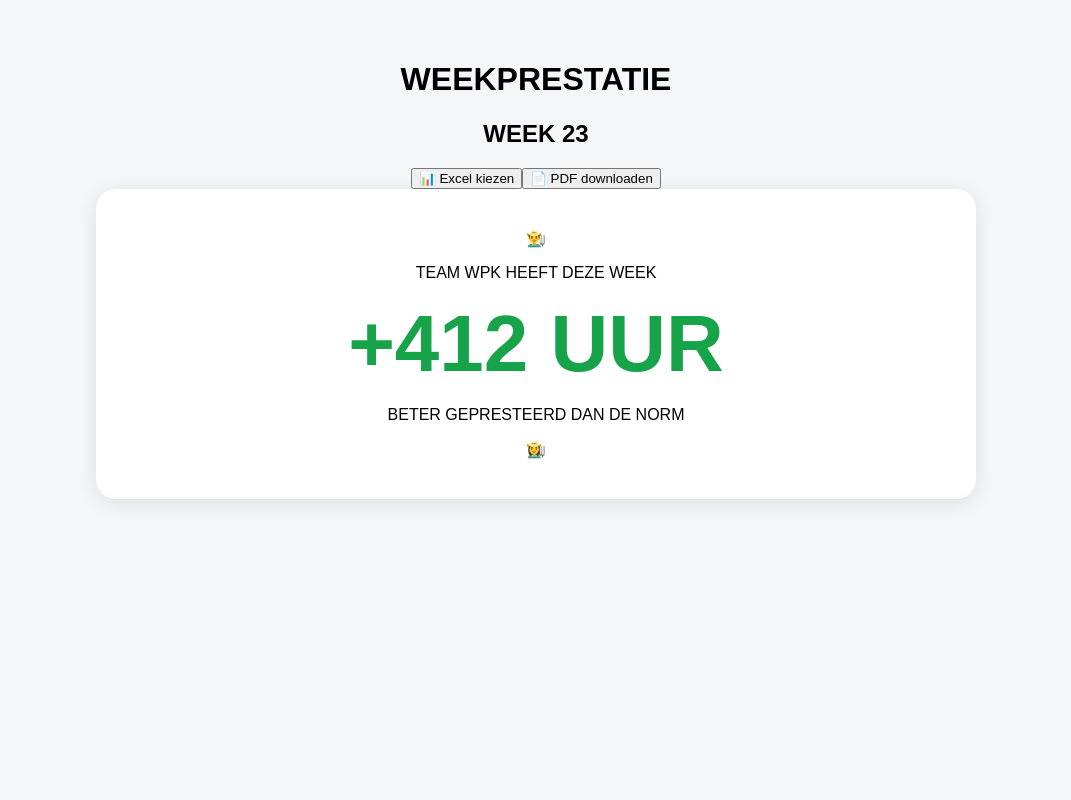
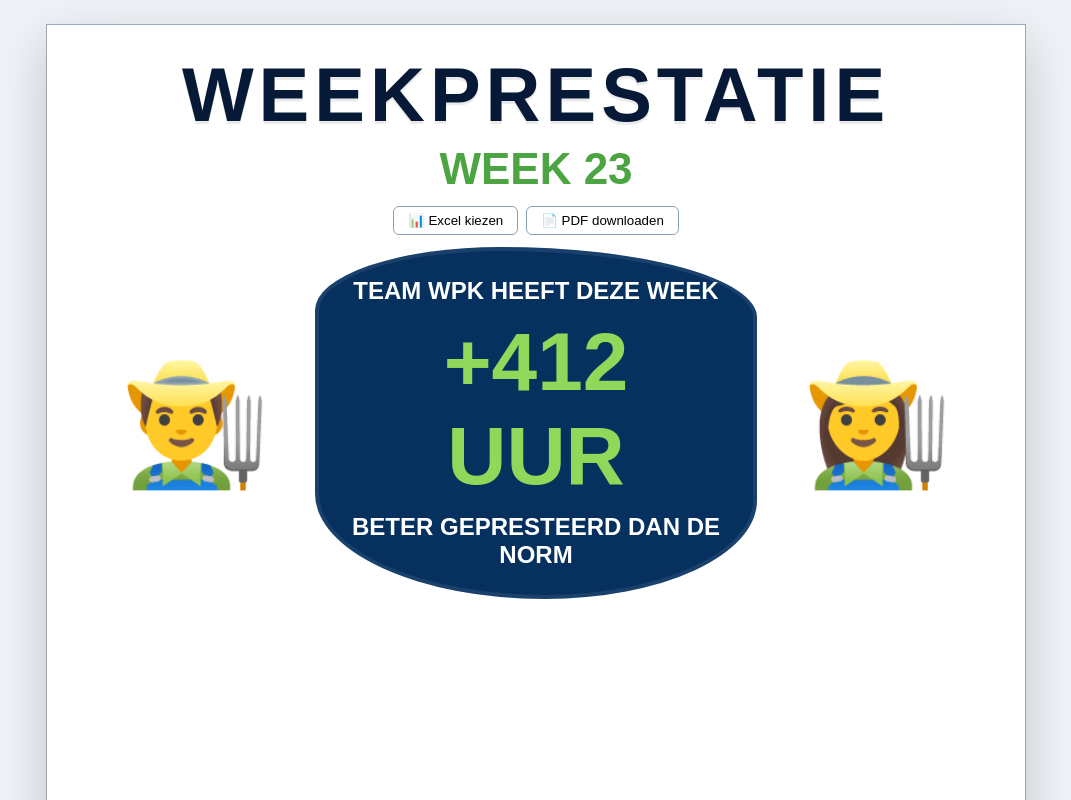
Before and after one commit to infoflorith-dev/wpk-weekprestatie, a React (Vite) app: page / in a window 1280 px wide. Shown: the top 800 px of the page, without its empty margins (104-1175 px from the left). Built offline with nearby package versions, Linux system fonts and the light colour scheme.

Commit message:
Update App.css

```diff
--- a/src/App.css
+++ b/src/App.css
@@ -1,25 +1,87 @@
 body {
   margin: 0;
   font-family: Arial, sans-serif;
-  background: #f4f6f8;
+  background: #eef2f6;
 }
 
 .app {
+  min-height: 100vh;
+  padding: 24px;
+  display: flex;
+  justify-content: center;
+}
+
+.poster {
+  width: 980px;
+  min-height: 1380px;
+  background: white;
+  border: 1px solid #9aa7b5;
+  box-shadow: 0 18px 45px rgba(0,0,0,0.18);
+  padding: 26px 38px;
+  box-sizing: border-box;
   text-align: center;
-  padding: 40px;
+}
+
+.title {
+  margin: 0;
+  font-size: 76px;
+  letter-spacing: 5px;
+  color: #061936;
+  font-weight: 900;
+  text-shadow: 0 3px 0 rgba(0,0,0,0.08);
+}
+
+.week {
+  margin: 6px 0 12px;
+  font-size: 44px;
+  color: #4ca443;
+  font-weight: 900;
+}
+
+.buttons {
+  margin-bottom: 12px;
+}
+
+.buttons button {
+  margin: 0 4px;
+  padding: 6px 14px;
+  border-radius: 6px;
+  border: 1px solid #8aa0b8;
+  background: white;
+  cursor: pointer;
 }
 
 .hero {
-  background: white;
-  max-width: 800px;
-  margin: 0 auto;
-  padding: 40px;
-  border-radius: 20px;
-  box-shadow: 0 4px 20px rgba(0,0,0,0.1);
+  display: grid;
+  grid-template-columns: 220px 1fr 220px;
+  align-items: center;
+  gap: 10px;
+  margin-top: 8px;
+}
+
+.worker {
+  font-size: 120px;
+  line-height: 1;
+}
+
+.hero-center {
+  background: #06315f;
+  color: white;
+  padding: 30px 30px;
+  position: relative;
+  border-radius: 42% 58% 48% 52% / 18% 20% 28% 30%;
+  box-shadow: inset 0 0 0 4px rgba(255,255,255,0.08);
+}
+
+.hero-center p {
+  margin: 0;
+  font-size: 24px;
+  font-weight: 900;
 }
 
 .score {
-  font-size: 80px;
-  font-weight: bold;
-  color: #16a34a;
+  font-size: 82px;
+  font-weight: 900;
+  color: #91d85a;
+  margin: 10px 0;
 }
```
